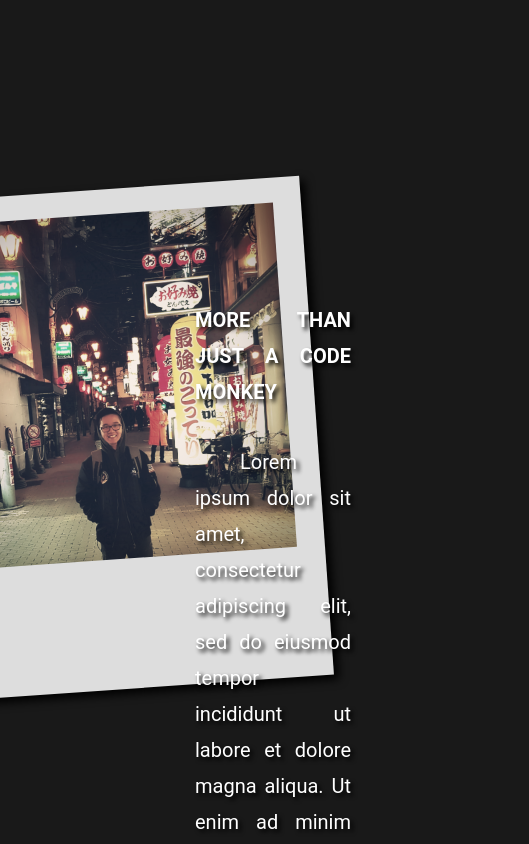
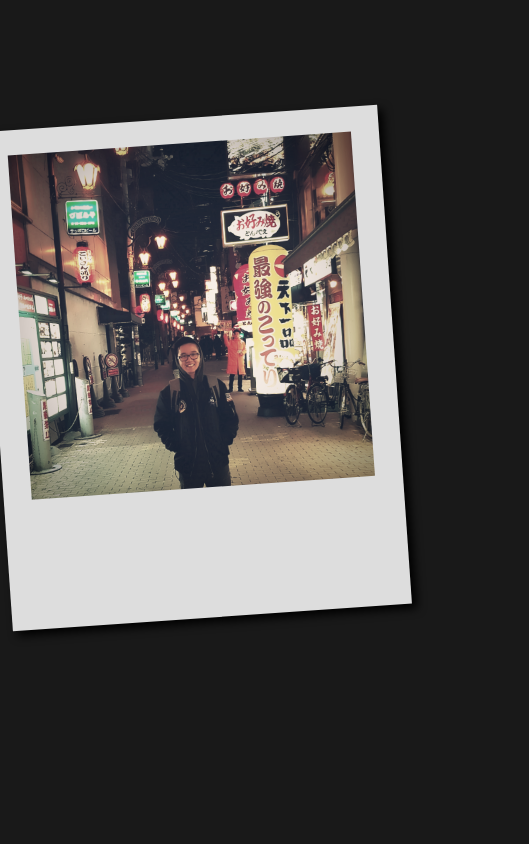
Before and after one commit to craigrusselltiu/website, a React (Create React App) app: page / in a window 390 px wide. Shown: the part 940-1784 px from the top of the page, 529 px wide, since content can reach past the window. Built offline with nearby package versions, Linux system fonts and the light colour scheme.

Commit message:
Add media queries to improve responsiveness

```diff
--- a/src/components/TextPhotoPair.js
+++ b/src/components/TextPhotoPair.js
@@ -7,7 +7,7 @@ const TextPhotoPair = ({ type, header, text, img, sig }) => {
 
     if (type === 'left') {
         return (
-            <div className='content-parent'>
+            <div className='content-wrapper'>
                 <Fade left distance={distance} delay={delay}>
                     <div className='content'>
                         <div>
@@ -27,7 +27,7 @@ const TextPhotoPair = ({ type, header, text, img, sig }) => {
     }
 
     return (
-        <div className='content-parent'>
+        <div className='content-wrapper'>
             <Fade left distance={distance} delay={delay}>
                 <div className='content'>
                     <Polaroid img={img} sig={sig} />
--- a/src/index.css
+++ b/src/index.css
@@ -104,7 +104,7 @@ body {
 }
 
 .linkbar {
-  position: fixed;
+  position: absolute;
   top: calc(50vh - 80px);
   left: 40px;
   width: 25px;
@@ -155,14 +155,14 @@ body {
 }
 
 /* Modular page contents */
-.content-parent {
-  display: flex;
+.content-wrapper {
+  display: block;
   justify-content: space-between;
-  margin: 0 10vw
+  margin: 0 10vw;
 }
 
 .content {
-  width: 40vw;
+  width: 80vw;
   margin: 20vh auto;
   text-align: center;
 }
@@ -171,8 +171,7 @@ body {
 .polaroid {
   background-color: #dddddd;
   position: absolute;
-  top: -100px;
-  left: -50%;
+  top: -150%;
   width: 400px;
   height: 500px;
   margin: auto calc(20vw - 200px);
@@ -200,9 +199,12 @@ body {
   position: relative;
   top: 100px;
   left: 25px;
+  width: 100%;
+  margin: 0 auto;
   font-size: 50px;
   font-weight: bold;
   opacity: 0;
+  margin-bottom: 500px;
 }
 
 .polaroid-paper:hover .polaroid {
@@ -281,3 +283,25 @@ body {
 .scroll-img:hover {
   cursor: pointer;
 }
+
+@media screen and (min-width: 1200px) {
+  .linkbar {
+    position: fixed;
+  }
+
+  .content-wrapper {
+    display: flex;
+  }
+
+  .content {
+    width: 40vw;
+  }
+
+  .polaroid {
+    left: -50%;
+  }
+
+  .polaroid-sig {
+    margin-bottom: 0px;
+  }
+}
```
